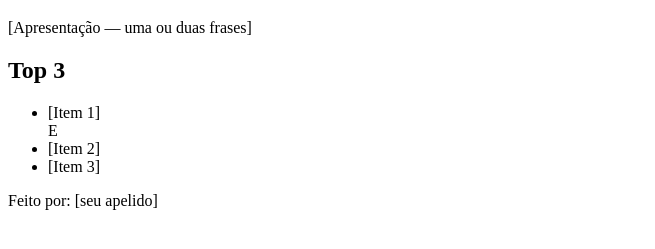
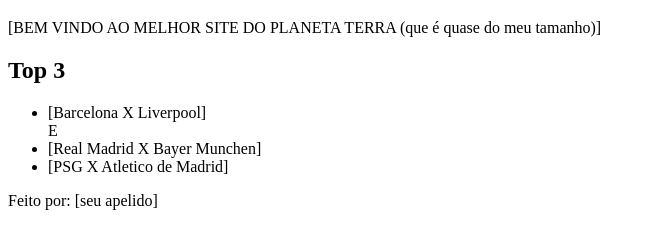
Before and after one commit to Canovas10/Canovas10.github.io, a plain HTML site: page index.html in a window 1280 px wide. Shown: the part 61-310 px from the top of the page, without its empty margins (0-655 px from the left). Drawn offline with Linux system fonts and the light colour scheme.

Commit message:
Update index.html

```diff
--- a/index.html
+++ b/index.html
@@ -6,13 +6,13 @@
 </head>
 <body>
   <h1 style="color: #e63946;">[Murilão]</h1>
-  <p>[Apresentação — uma ou duas frases]</p>
+  <p>[BEM VINDO AO MELHOR SITE DO PLANETA TERRA (que é quase do meu tamanho)]</p>
 
   <h2>Top 3</h2>
   <ul>
-    <li>[Item 1]</li>E
-    <li>[Item 2]</li>
-    <li>[Item 3]</li>
+    <li>[Barcelona X Liverpool]</li>E
+    <li>[Real Madrid X Bayer Munchen]</li>
+    <li>[PSG X Atletico de Madrid]</li>
   </ul>
 
   <p>Feito por: [seu apelido]</p>
```
